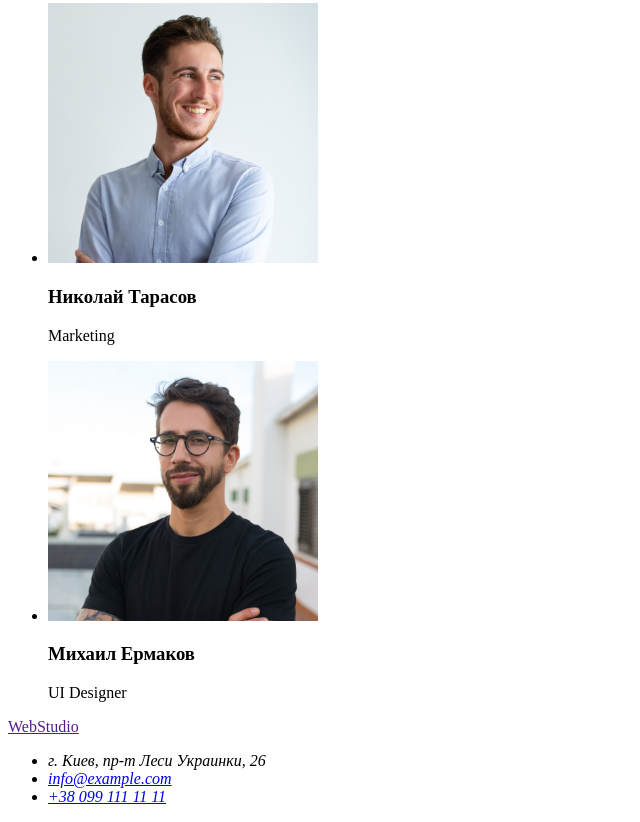
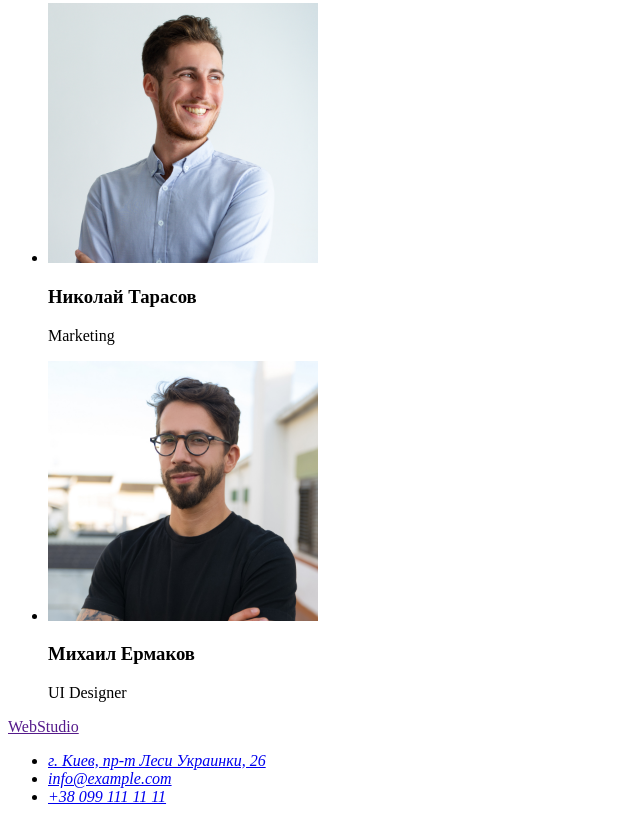
Before and after one commit to kateryna-klimchuk/goit-markup-hw-01, a plain HTML site: page index.html in a window 1280 px wide. Shown: the part 2285-3107 px from the top of the page, without its empty margins (0-640 px from the left). Drawn offline with Linux system fonts and the light colour scheme.

Commit message:
address like link

```diff
--- a/index.html
+++ b/index.html
@@ -105,7 +105,7 @@
         <a href="">WebStudio</a>
         <address>
         <ul>
-            <li>г. Киев, пр-т Леси Украинки, 26</li>
+            <li><a href="г.Киев,пр-тЛесиУкраинки,26">г. Киев, пр-т Леси Украинки, 26</a></li>
             <li><a href="mailto:info@example.com">info@example.com</a></li>
             <li><a href="tel:+380991111111">+38 099 111 11 11</a></li>
         </ul>
```
